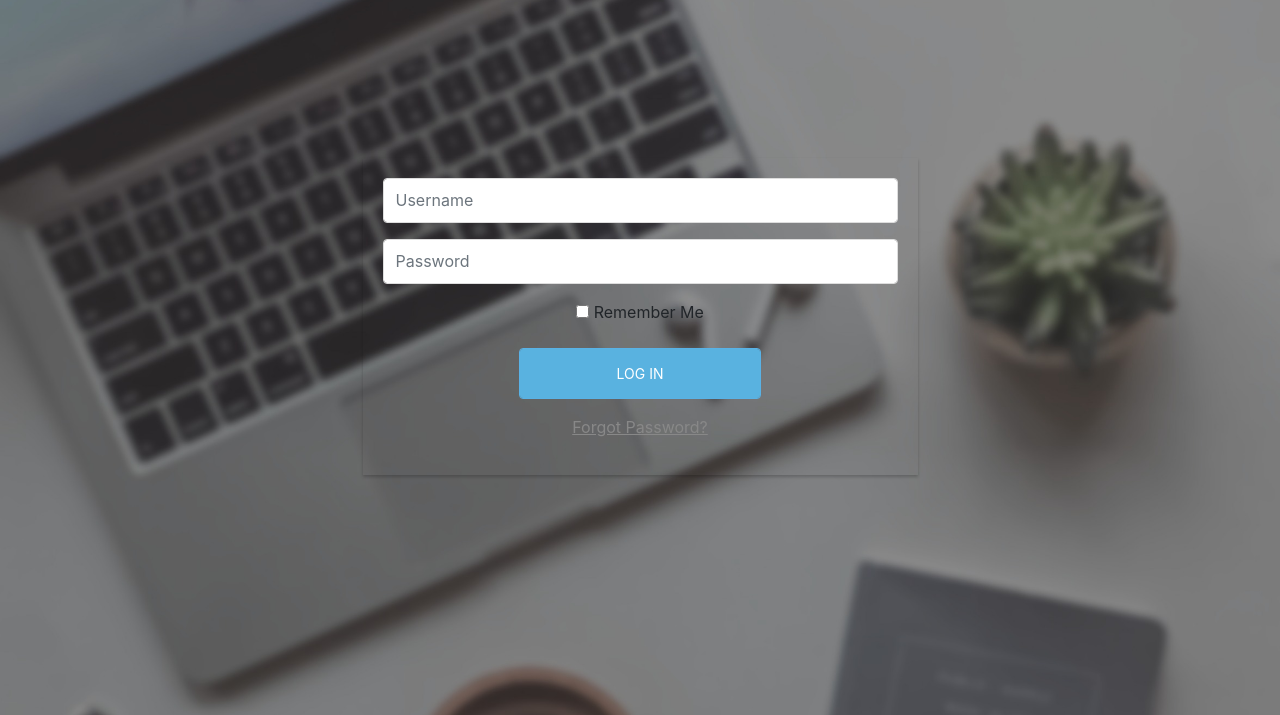
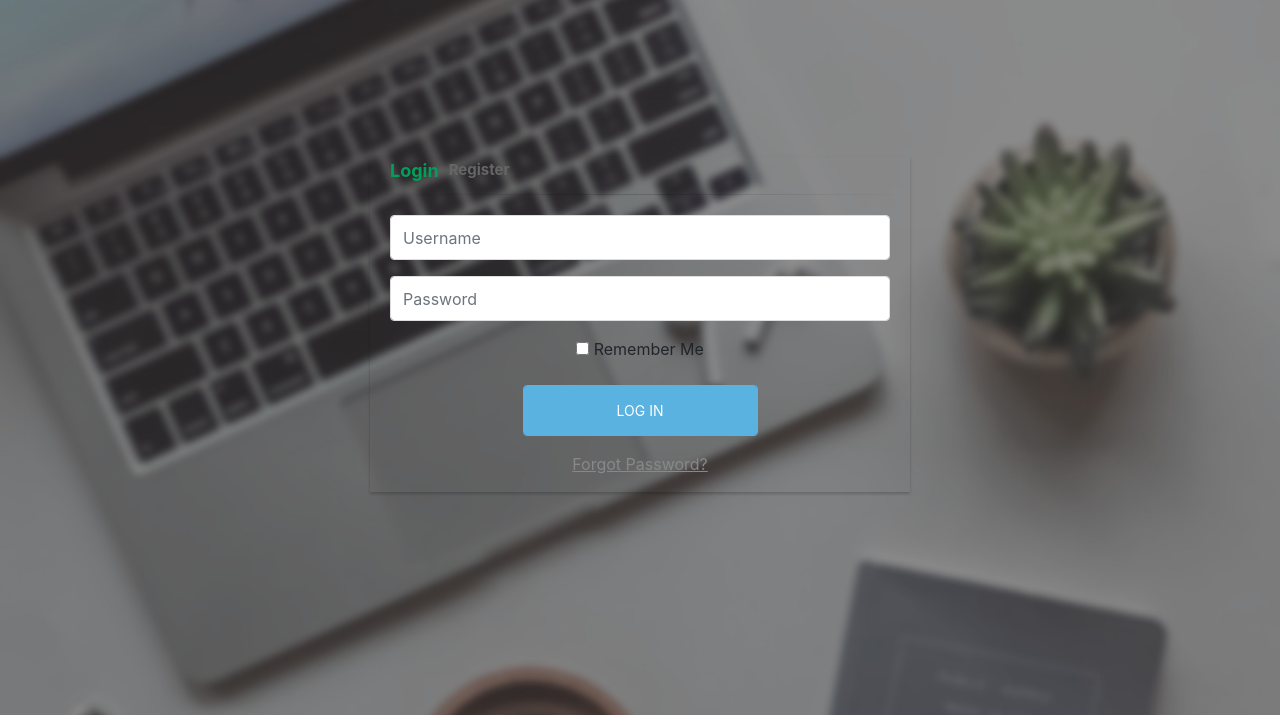
Before and after one commit to niyati15/buckeTodo, a website: page public/login.html in a window 1280 px wide. Shown: the part 85-800 px from the top of the page. Drawn offline with nearby package versions, Linux system fonts and the light colour scheme.

Commit message:
fix toggle button display

```diff
--- a/public/css/style.css
+++ b/public/css/style.css
@@ -11,8 +11,14 @@ img{
     margin: 0;
 }
 .container{
-    margin-top: 50px;
+    margin-top: 13%;
 }
+
+.log-cont{
+    margin-left: auto;
+    margin-right: auto;
+}
+
 select{
     -webkit-appearance: none;
     -moz-appearance: none;
@@ -98,8 +104,8 @@ form.login input[type="submit"]:hover
 form.login .remember-forgot
 {
     float: left;
-    width: 100%;
-    margin: 10px 0 0 0;
+    /* width: 100%;
+    margin: 10px 0 0 0; */
 }
 form.login .forgot-pass-content
 {
@@ -195,25 +201,29 @@ form.login a:hover
     transition: background-color 0.5s ease;
 }
 
+.panel-body{
+    margin: 20px;
+}
+
 .panel-login {
 	border-color: #ccc;
 	-webkit-box-shadow: 0px 2px 3px 0px rgba(0,0,0,0.2);
 	-moz-box-shadow: 0px 2px 3px 0px rgba(0,0,0,0.2);
 	box-shadow: 0px 2px 3px 0px rgba(0,0,0,0.2);
-	height: 50%;
-	width: 50%;
-	margin-left: auto;
+	/* height: 50%;
+	width: 50%; */
+	/* margin-left: auto;
 	margin-right: auto;
 	margin-top: 15%;
-	padding: 20px;
+	padding: 20px; */
 }
-.panel-login>.panel-heading {
+/* .panel-login>#panel-heading {
 	color: #00415d;
 	background-color: #fff;
 	border-color: #fff;
-	/* text-align:center; */
-}
-.panel-login>.panel-heading a{
+	text-align:center;
+} */
+.panel-login>#panel-heading a{
 	text-decoration: none;
 	color: #666;
 	font-weight: bold;
@@ -222,11 +232,11 @@ form.login a:hover
 	-moz-transition: all 0.1s linear;
 	transition: all 0.1s linear;
 }
-.panel-login>.panel-heading a.active{
+.panel-login>#panel-heading a.active{
 	color: #029f5b;
 	font-size: 18px;
 }
-.panel-login>.panel-heading hr{
+.panel-login>#panel-heading hr{
 	margin-top: 10px;
 	margin-bottom: 0px;
 	clear: both;
--- a/public/login.html
+++ b/public/login.html
@@ -1,32 +1,40 @@
 <!doctype html>
 <html lang="en">
-
   <head>
     <!-- Required meta tags -->
     <meta charset="utf-8">
     <meta name="viewport" content="width=device-width, initial-scale=1, shrink-to-fit=no">
 
     <!-- Bootstrap CSS -->
-    <link rel="stylesheet" href="https://stackpath.bootstrapcdn.com/bootstrap/4.1.1/css/bootstrap.min.css" integrity="sha384-WskhaSGFgHYWDcbwN70/dfYBj47jz9qbsMId/iRN3ewGhXQFZCSftd1LZCfmhktB"
-        crossorigin="anonymous">
+    <link rel="stylesheet" href="https://stackpath.bootstrapcdn.com/bootstrap/4.1.1/css/bootstrap.min.css" integrity="sha384-WskhaSGFgHYWDcbwN70/dfYBj47jz9qbsMId/iRN3ewGhXQFZCSftd1LZCfmhktB" crossorigin="anonymous">
     <link rel="stylesheet" type="text/css" href="css/style.css">
     <script src="https://ajax.googleapis.com/ajax/libs/jquery/3.3.1/jquery.min.js"></script>
     <script src="js/main.js"></script>
     <title>buckeTodo</title>
   </head>
-
-<body id="login">
+  <body id = "login">
     <!-- As a link -->
 <nav class="navbar navbar-light bg-light">
-        <a class="navbar-brand" href="#">
-            <img id="logo" src="../assets/logo.png" alt="Logo">
-        </a>
+    <a class="navbar-brand" href="#"><img id="logo" src="../assets/logo.png" alt="Logo"></a>
   </nav>
 
   <!-- login form -->
   <div class="container">
+    <div class="row">
+        <div class="col-md-6 col-md-offset-3 log-cont">
             <div class="panel panel-login">
-            <!-- <div class="panel-body"> -->
+                <div id="panel-heading">
+                    <div class="row">
+                        <div class="col-xs-6" style="margin-left: 35px">
+                            <a href="#" class="active" id="login-form-link">Login</a>
+                        </div>
+                        <div class="col-xs-6" style="margin-left: 10px">
+                            <a href="#" id="register-form-link">Register</a>
+                        </div>
+                    </div>
+                    <hr>
+                </div>
+                <div class="panel-body">
                     <div class="row">
                         <div class="col-lg-12">
                             <form id="login-form" method="post" role="form" style="display: block; text-align: center;">
@@ -80,7 +88,9 @@
                             </form>
                         </div>
                     </div>
-            <!-- </div> -->
+                </div>
+            </div>
+        </div>
     </div>
 </div>
 
@@ -89,10 +99,7 @@
     <!-- Optional JavaScript -->
     <!-- jQuery first, then Popper.js, then Bootstrap JS -->
 
-    <script src="https://cdnjs.cloudflare.com/ajax/libs/popper.js/1.14.3/umd/popper.min.js" integrity="sha384-ZMP7rVo3mIykV+2+9J3UJ46jBk0WLaUAdn689aCwoqbBJiSnjAK/l8WvCWPIPm49"
-        crossorigin="anonymous"></script>
-    <script src="https://stackpath.bootstrapcdn.com/bootstrap/4.1.1/js/bootstrap.min.js" integrity="sha384-smHYKdLADwkXOn1EmN1qk/HfnUcbVRZyYmZ4qpPea6sjB/pTJ0euyQp0Mk8ck+5T"
-        crossorigin="anonymous"></script>
+    <script src="https://cdnjs.cloudflare.com/ajax/libs/popper.js/1.14.3/umd/popper.min.js" integrity="sha384-ZMP7rVo3mIykV+2+9J3UJ46jBk0WLaUAdn689aCwoqbBJiSnjAK/l8WvCWPIPm49" crossorigin="anonymous"></script>
+    <script src="https://stackpath.bootstrapcdn.com/bootstrap/4.1.1/js/bootstrap.min.js" integrity="sha384-smHYKdLADwkXOn1EmN1qk/HfnUcbVRZyYmZ4qpPea6sjB/pTJ0euyQp0Mk8ck+5T" crossorigin="anonymous"></script>
   </body>
-
 </html>
```
Lines whose indentation alone changed are shown as unchanged.
